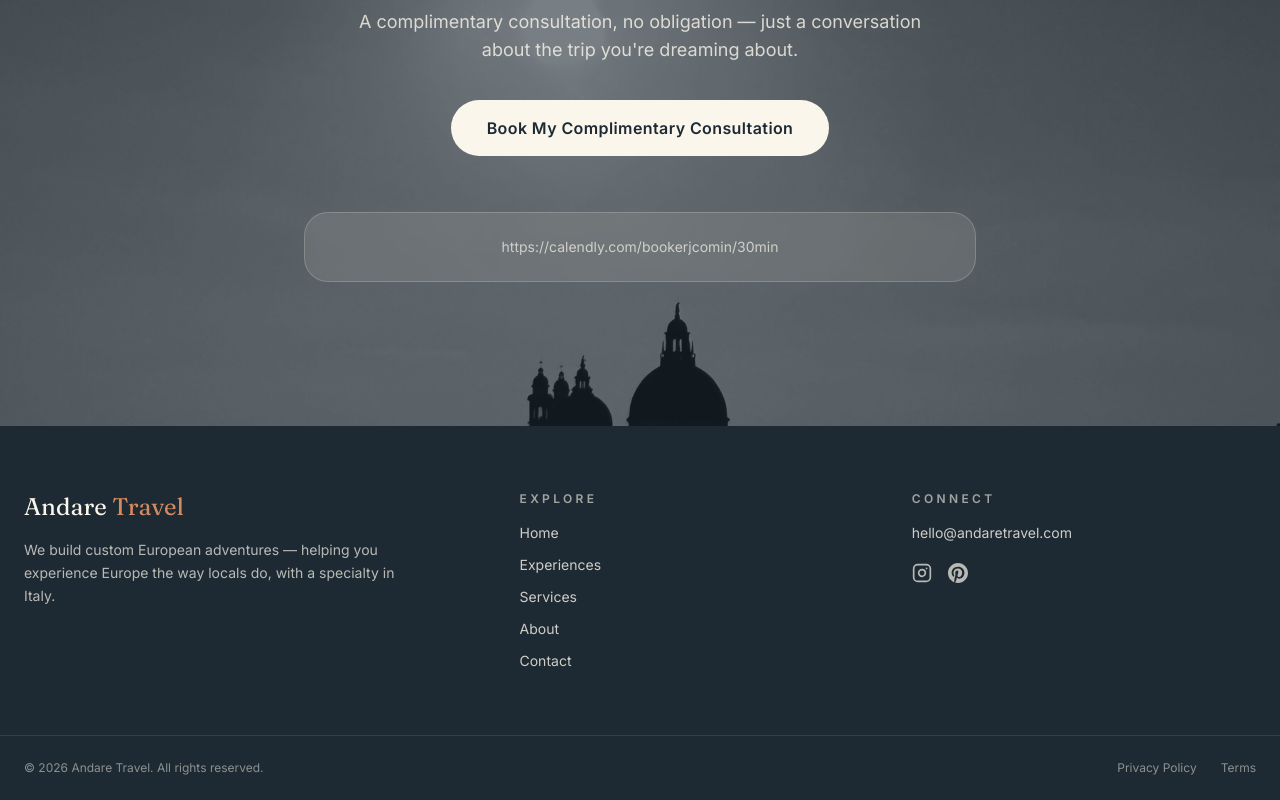
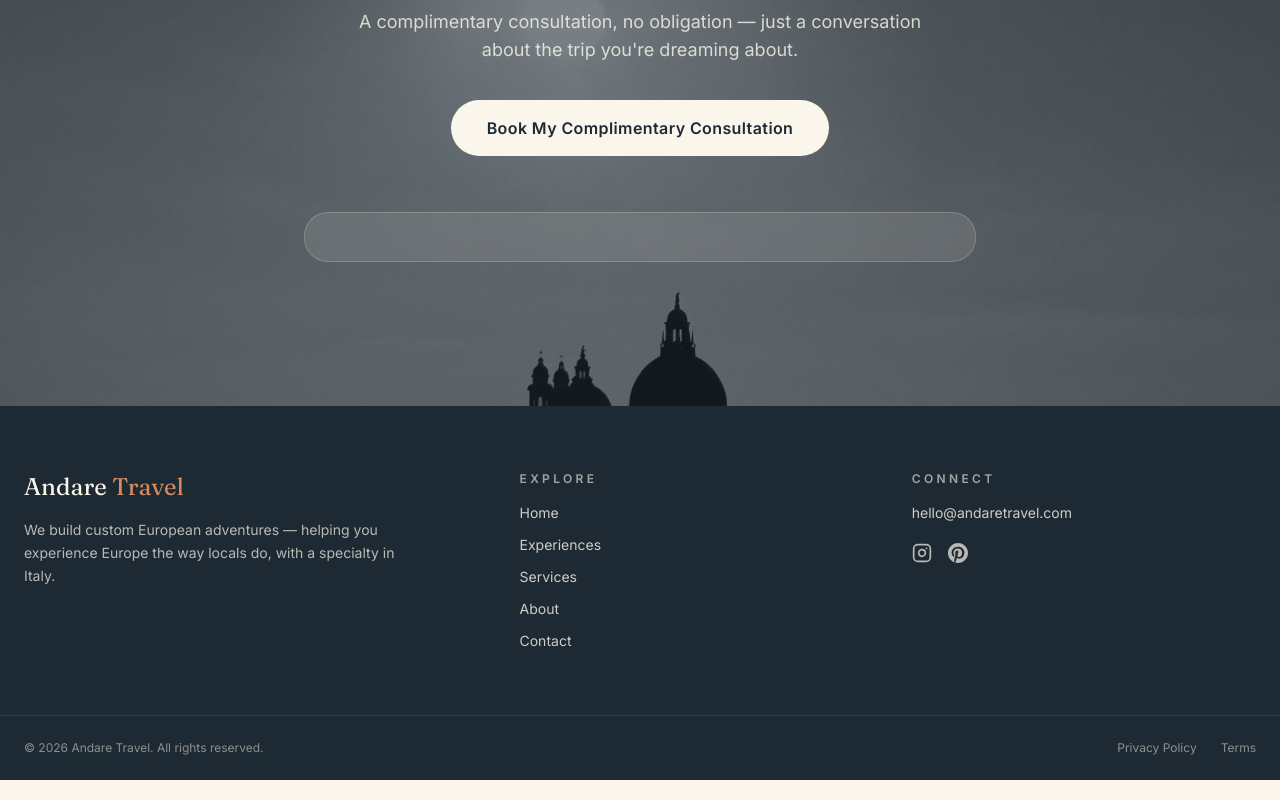
Before and after one commit to bookercomin/andaretravel, a Next.js app: page / in a window 1280 px wide. Shown: the part 9634-10434 px from the top of the page. Built offline with nearby package versions, Linux system fonts and the light colour scheme.

Commit message:
Remove Calendly link from BookACall component
Removed the Calendly link from the BookACall component.

```diff
--- a/components/sections/BookACall.tsx
+++ b/components/sections/BookACall.tsx
@@ -33,7 +33,7 @@ export function BookACall() {
         </Reveal>
 
         <Reveal delay={0.15} className="mx-auto mt-14 max-w-2xl rounded-2xl border border-cream/20 bg-cream/10 p-6 text-sm text-cream/70 backdrop-blur-sm">
-          https://calendly.com/bookerjcomin/30min
+
         </Reveal>
       </div>
     </section>
```
